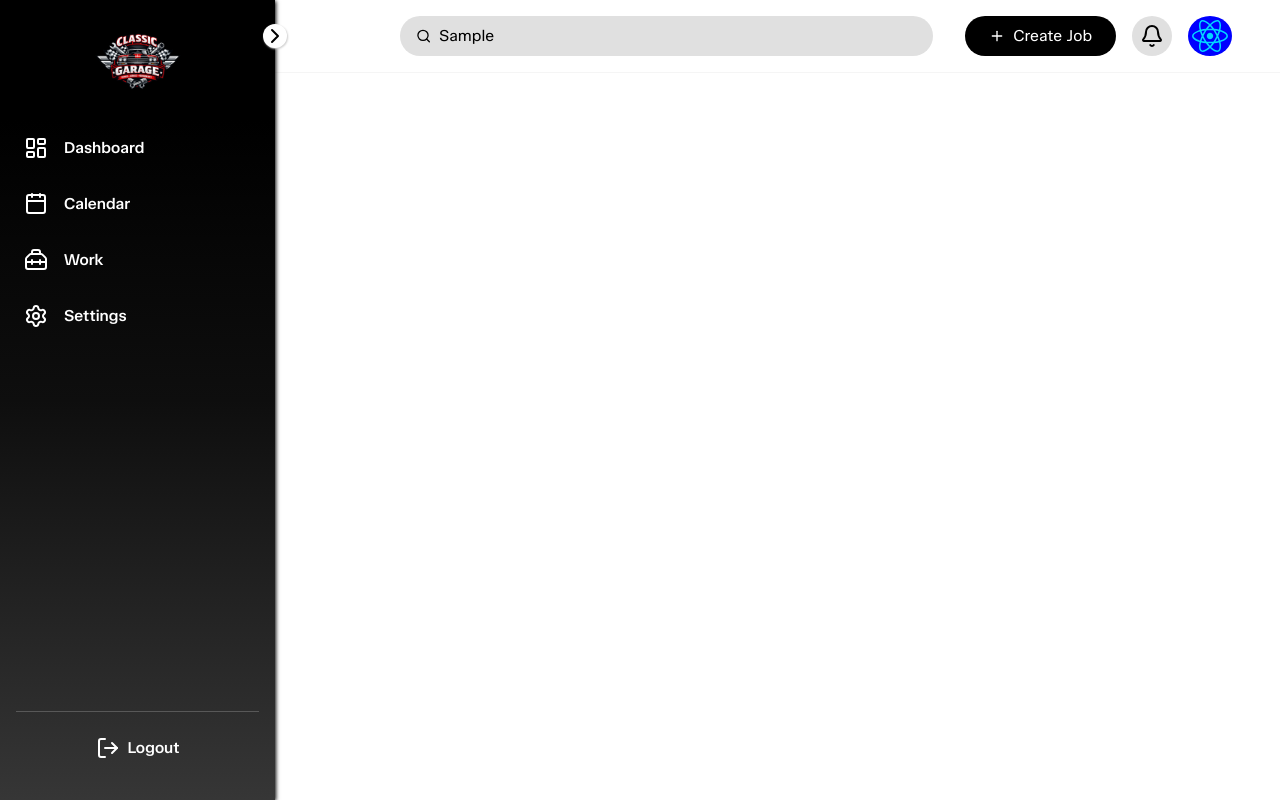
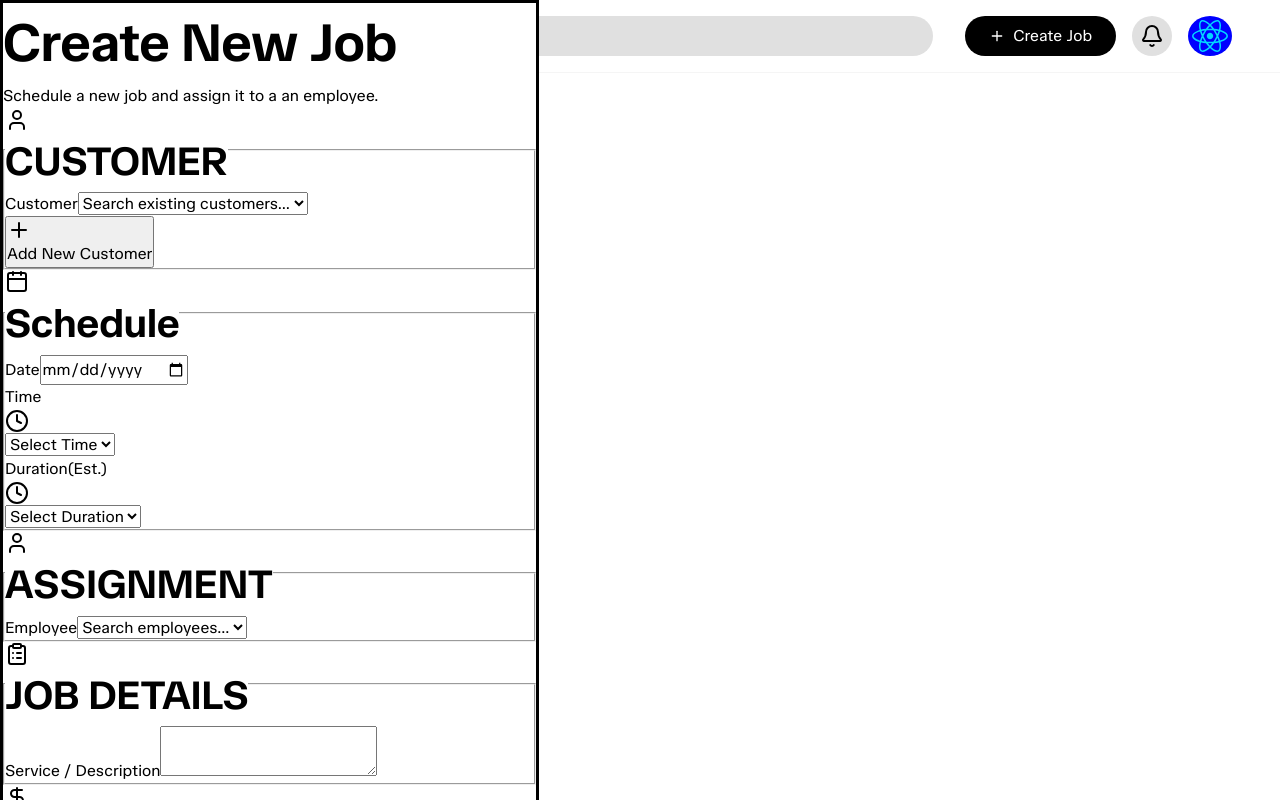
Before and after one commit to JoseBarron12/admin-dashboard, a React (Vite) app: page /home in a window 1280 px wide. Both pictures are taken after typing "Sample" into the empty fields and a click on the button "Create Job". Shown: the top 800 px of the page. Built offline with nearby package versions, Linux system fonts and the light colour scheme.

Commit message:
feat: add credential settings form structure
Job window html structure + content in place for
future styling and functionality updates.

Functionality:
    - form validation
    - data to a future database
    - update jobs + job page

```diff
--- a/src/components/JobWindow.jsx
+++ b/src/components/JobWindow.jsx
@@ -1,11 +1,86 @@
+import { Calendar, ClipboardList, Clock, DollarSign, Plus, SquarePen, User } from "lucide-react";
+
 export function JobWindow({setShowJobWindow}) {
     return (
-        <dialog data-testid="jobWindow">
-            <header><h1>Create New Job</h1>
+        <dialog data-testid="jobWindow" open>
+            <header>
+                <h1>Create New Job</h1>
                 <p>Schedule a new job and assign it to a an employee.</p>
             </header>
             <form>
-                fieldset*
+                <fieldset>
+                    <legend><User></User> <h2>CUSTOMER</h2></legend>
+                    <div>
+                        <label htmlFor="customer-select">Customer</label>
+                        <select name="customer-select" id="customer-select">
+                            <option value="">Search existing customers...</option>
+                        </select>
+                    </div>
+                    <button>
+                        <Plus></Plus> Add New Customer
+                    </button>
+                </fieldset>
+                <fieldset>
+                    <legend><Calendar></Calendar> <h2>Schedule</h2></legend>
+                    <div>
+                        <label htmlFor="job-date">Date</label>
+                        <input type="date" name="job-date" id="job-date" />
+                    </div>
+
+                    <div>
+                        <label htmlFor="job-time">Time</label>
+                        <div>
+                            <Clock></Clock>
+                            <select name="job-time" id="job-time">
+                                <option value="">Select Time</option>
+                            </select>
+                        </div>
+                    </div>
+
+                    <div>
+                        <label htmlFor="job-duration">Duration(Est.)</label>
+                        <div>
+                            <Clock></Clock>
+                            <select name="job-duration" id="job-duration">
+                                <option value="">Select Duration</option>
+                            </select>
+                        </div>
+                    </div>
+
+                </fieldset>
+                <fieldset>
+                    <legend> <User></User> <h2>ASSIGNMENT</h2></legend>
+                    <div>
+                        <label htmlFor="employee-select">Employee</label>
+                        <select name="employee-select" id="employee-select">
+                            <option value="">Search employees...</option>
+                        </select>
+                    </div>
+                </fieldset>
+                <fieldset>
+                    <legend><ClipboardList></ClipboardList> <h2>JOB DETAILS</h2></legend>
+                    <div>
+                        <label htmlFor="job-detail">Service / Description</label>
+                        <textarea name="job-detail" id="job-detail"></textarea>
+                    </div>
+                </fieldset>
+                <fieldset>
+                    <legend><DollarSign></DollarSign> <h2>COST & COMMISSION</h2></legend>
+                    <div>
+                        <label htmlFor="job-cost"> Job Cost</label>
+                        <div>
+                            <DollarSign></DollarSign>
+                            <input type="text" id="job-cost"/>
+                        </div>
+                    </div>
+                </fieldset>
+                <fieldset>
+                    <legend><SquarePen></SquarePen> <h2>ADDITIONAL INFORMATION</h2></legend>
+                    <div>
+                        <label htmlFor="job-notes">Notes</label>
+                        <textarea name="job-notes" id="job-notes"></textarea>
+                    </div>
+                </fieldset>
             </form>
             <footer>
                 <button data-testid="jobWindowCloseBtn" onClick={() => {
```
